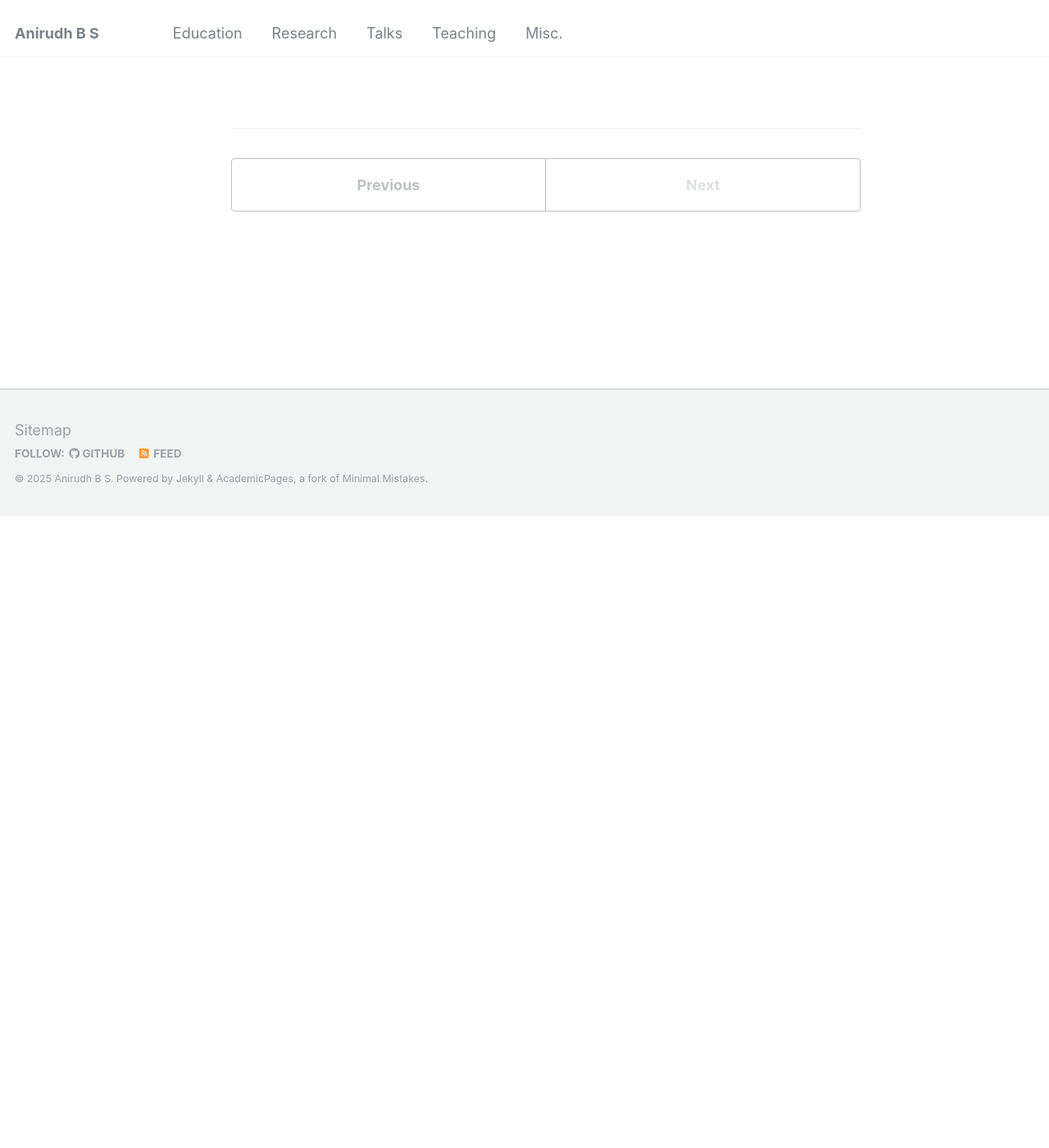
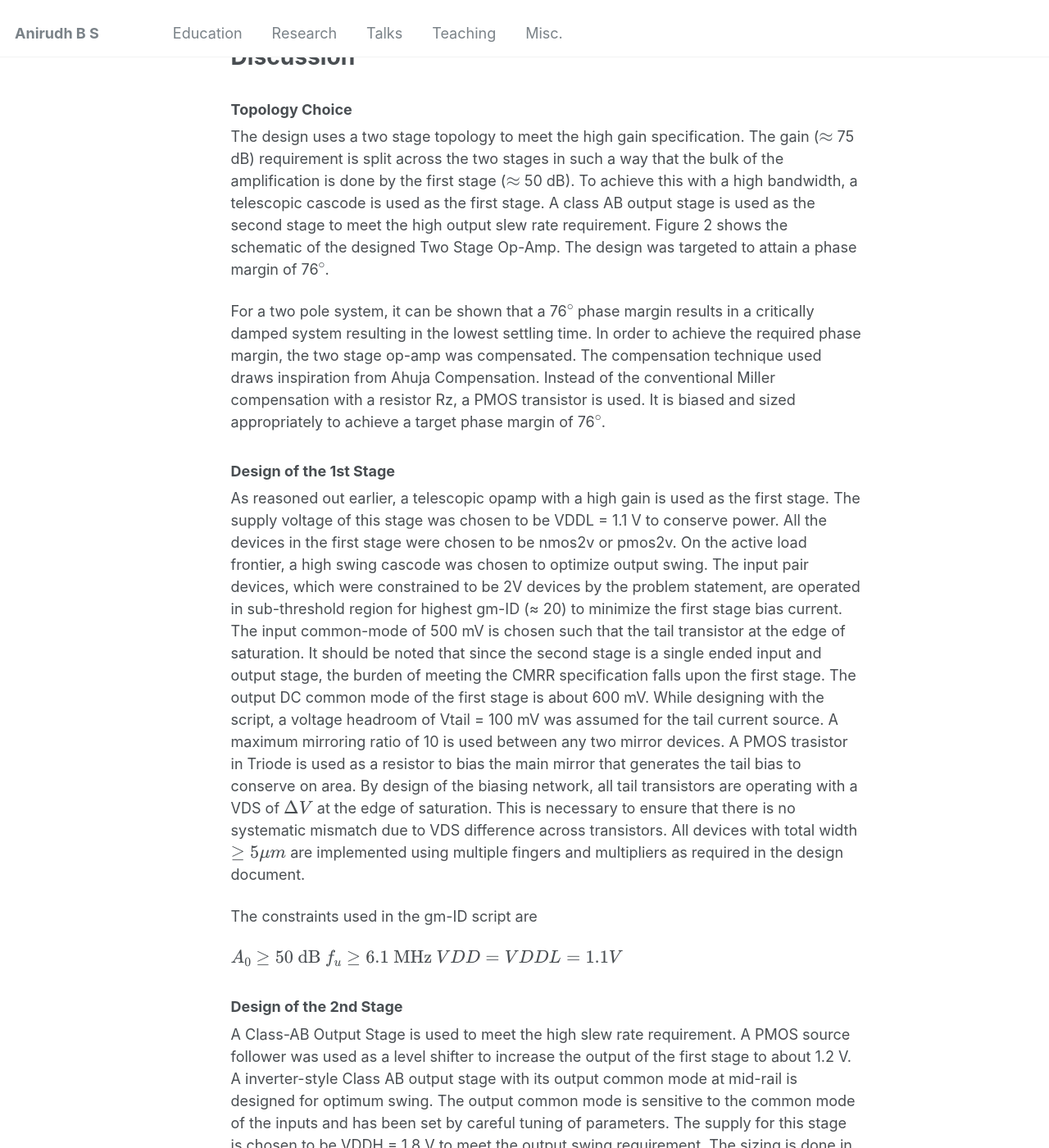
Before and after one commit to ANIRUDHBS1/ANIRUDHBS1.github.io, a Jekyll site: the page built from _projects/EE240A.md, in a window 1280 px wide and 1400 px high, scrolled down 2817 px. Shown: the whole window at 82% size. Built offline with Jekyll 4.4.1, drawn with Linux system fonts in a browser that asks for light colours; before the commit the page ends 3447 px from its top, so only the background shows below that; some of the changed text lies outside the part shown.

Commit message:
Project Added

```diff
--- a/_projects/EE240A.md
+++ b/_projects/EE240A.md
@@ -9,7 +9,7 @@ date: 2025-12-12
 location: "Berkeley, California, USA"
 ---
 
-<h2>Introduction</h2>
+<h1>Introduction</h1>
 
 This report presents the design of an Operational Amplifier (OpAmp) used as a display driver in a smartwatch application. The subsequent sections encompass the entire design flow - starting from deciding high level design specifications to choice of topology and its reasoning to optimizing the parameters to achieve a high Figure of Merit (FoM) while meeting all specifications.
 
@@ -30,7 +30,7 @@ Figure 2 shows the designed two stage operational amplifier. Its highlights are
 <ol>
 <li> Two Stage Operational Amplifier with Ahuja Compensation </li>
 <li> Telescopic First Stage with 50 dB gain</li>
-<li> Class AB output stage with a high slew rate</li>
+<li> Class AB Output Stage with a high slew rate</li>
 </ol>
 
 <div style="display: flex; gap: 10px; text-align: center;">
@@ -40,7 +40,7 @@ Figure 2 shows the designed two stage operational amplifier. Its highlights are
   </figure>
 </div>
 
-<h2>Translating System Requirements to OpAmp Specifications</h2>
+<h1>Translating System Requirements to OpAmp Specifications</h1>
 
 An Op-Amp used as a display driver needs to demonstrate a low settling time and a low settling error. Based on the requirement to drive 92480 pixels (obtained by multiplying 272 rows with 340 pixels per row) with a 60 Hz refresh rate, the settling time is computed as
 
@@ -60,4 +60,49 @@ $$\frac{dV_{out}}{dt} = \frac{V_{\text{out-pp}}}{T_{\text{set}}} = \frac{1.4 V}{
 
 The above high-level design specifications provide a direction and a set of constraints. These constraints would help us in determining sizes using the gm-ID methodology. However, before we use the script, we need to find out an efficient way to partition the gain requirement and bandwidth requirement across our first and second stages.
 
-![Figure 3 : Flowchart showing partition of Gain and Bandwidth across Stages](/images/240A-4.png)
+<div style="display: flex; gap: 10px; text-align: center;">
+  <figure style="width: 100%; margin: 0;">
+    <img src="/images/240A-4.png" style="width: 100%;">
+    <figcaption>Figure 3 : Flowchart showing partition of Gain and Bandwidth across Stages</figcaption>
+  </figure>
+</div>
+
+<h1>Discussion</h1>
+
+<h3>Topology Choice</h3>
+The design uses a two stage topology to meet the high gain specification. The gain ($$\approx$$ 75 dB) requirement is split across the two stages in such a way that the bulk of the amplification is done by the first stage ($$\approx$$ 50 dB). To achieve this with a high bandwidth, a telescopic cascode is used as the first stage. A class
+AB output stage is used as the second stage to meet the high output slew rate requirement. Figure 2 shows the schematic of the designed Two Stage Op-Amp. The design was targeted to attain a phase margin of 76$$^\circ$$.
+
+For a two pole system, it can be shown that a 76$$^\circ$$ phase margin results in a critically damped system resulting in the lowest settling time. In order to achieve the required phase margin, the two stage op-amp was compensated. The compensation technique used draws inspiration from Ahuja Compensation. Instead of
+the conventional Miller compensation with a resistor Rz, a PMOS transistor is used. It is biased and sized appropriately to achieve a target phase margin of 76$$^\circ$$.
+
+<h3>Design of the 1st Stage</h3>
+
+As reasoned out earlier, a telescopic opamp with a high gain is used as the first stage. The supply voltage of this stage was chosen to be VDDL = 1.1 V to conserve power. All the devices in the first stage were chosen to be nmos2v or pmos2v. On the active load frontier, a high swing cascode was chosen to optimize output swing. The input pair devices, which were constrained to be 2V devices by the problem statement, are operated in sub-threshold region for highest gm-ID (≈ 20) to minimize the first stage bias current. The input common-mode of 500 mV is chosen such that the tail transistor at the edge of saturation. It should be noted that since the second stage is a single ended input and output stage, the burden of meeting the CMRR specification falls upon the first stage. The output DC common mode of the first stage is about 600 mV. While designing with the script, a voltage headroom of Vtail = 100 mV was assumed for the tail current source. A maximum mirroring ratio of 10 is
+used between any two mirror devices. A PMOS trasistor in Triode is used as a resistor to bias the main mirror that generates the tail bias to conserve on area. By design of the biasing network, all tail transistors are operating with a VDS of $$\Delta V$$ at the edge of saturation. This is necessary to ensure that there is no
+systematic mismatch due to VDS difference across transistors. All devices with total width $$\geq 5\mu m$$ are implemented using multiple fingers and multipliers as required in the design document.
+
+The constraints used in the gm-ID script are
+
+$$A_0 \geq 50 \text{ dB}$$
+$$f_u \geq 6.1 \text{ MHz}$$
+$$VDD = VDDL = 1.1 V$$
+
+<h3>Design of the 2nd Stage</h3>
+
+A Class-AB Output Stage is used to meet the high slew rate requirement. A PMOS source follower was used as a level shifter to increase the output of the first stage to about 1.2 V. A inverter-style Class AB output stage with its output common mode at mid-rail is designed for optimum swing. The output common mode is sensitive to the common mode of the inputs and has been set by careful tuning of parameters. The supply for this stage is chosen to be VDDH = 1.8 V to meet the output swing requirement. The sizing is done in a manner such that (i) the poles are spaced apart, to meet the target phase margin of about 76$$^\circ$$ and (ii) large enough to provide the required current to meet the slew rate requirement. The sizing of the transistor and capacitor for Ahuja compensation was done carefully after the first and second stage were separately tested to meet the performance they individually needed to meet. The gm-ID script was used to optimally size the output stage transistors with a gm-ID of about 15. The following constraints were applied to the gm-ID script while deciding on the initial sizing of the second stage. All devices with total width $$\geq 5\mu m$$ are implemented using multiple fingers and multipliers as required in the design document.
+
+$$A_0 \geq 20 \text{ dB}$$
+$$f_u \geq 6.1 \text{ MHz}$$
+$$VDD = VDDH = 1.8 V$$
+
+<h3>Compensation Choice</h3>
+
+In order to achieve a high phase margin as set out earlier, it is necessary to eliminate all unnecessary sources of phase lag. The mathematical argument below justifies why Ahuja serves as a better compensation technique in this case compared to old-school Miller compensation.
+
+<div style="display: flex; gap: 10px; text-align: center;">
+  <figure style="width: 100%; margin: 0;">
+    <img src="/images/240A-5.png" style="width: 100%;">
+    <figcaption>Figure 4 : Contrasting Miller and Ahuja Compensation</figcaption>
+  </figure>
+</div>
```
Also changed, not shown: images/240A-5.png (added).
